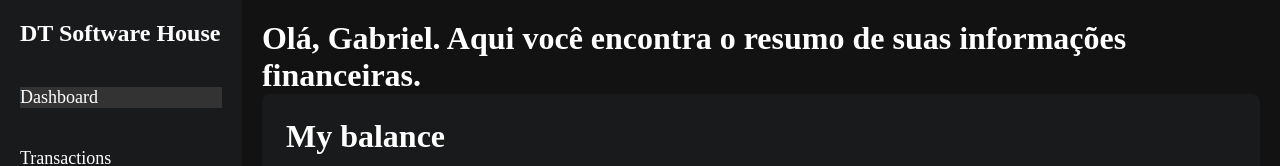
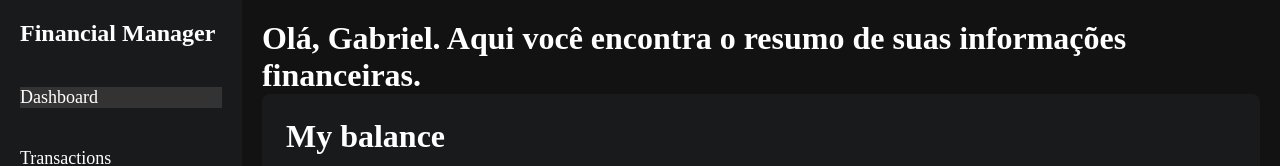
Before and after one commit to Dutra3/financial-manager, a React (Vite) app: page / in a window 1280 px wide. Shown: the top 166 px of the page. Built offline with nearby package versions, Linux system fonts and the light colour scheme.

Commit message:
Adjust SideBar logo message

```diff
--- a/src/components/SideBar/index.tsx
+++ b/src/components/SideBar/index.tsx
@@ -8,7 +8,7 @@ interface SideBarProps {
 const SideBar: React.FC<SideBarProps> = ({ page }) => {
     return (
         <div className="sidebar">
-            <div className="logo">DT Software House</div>
+            <div className="logo">Financial Manager</div>
             <nav>
                 <ul>
                     <li>
```
